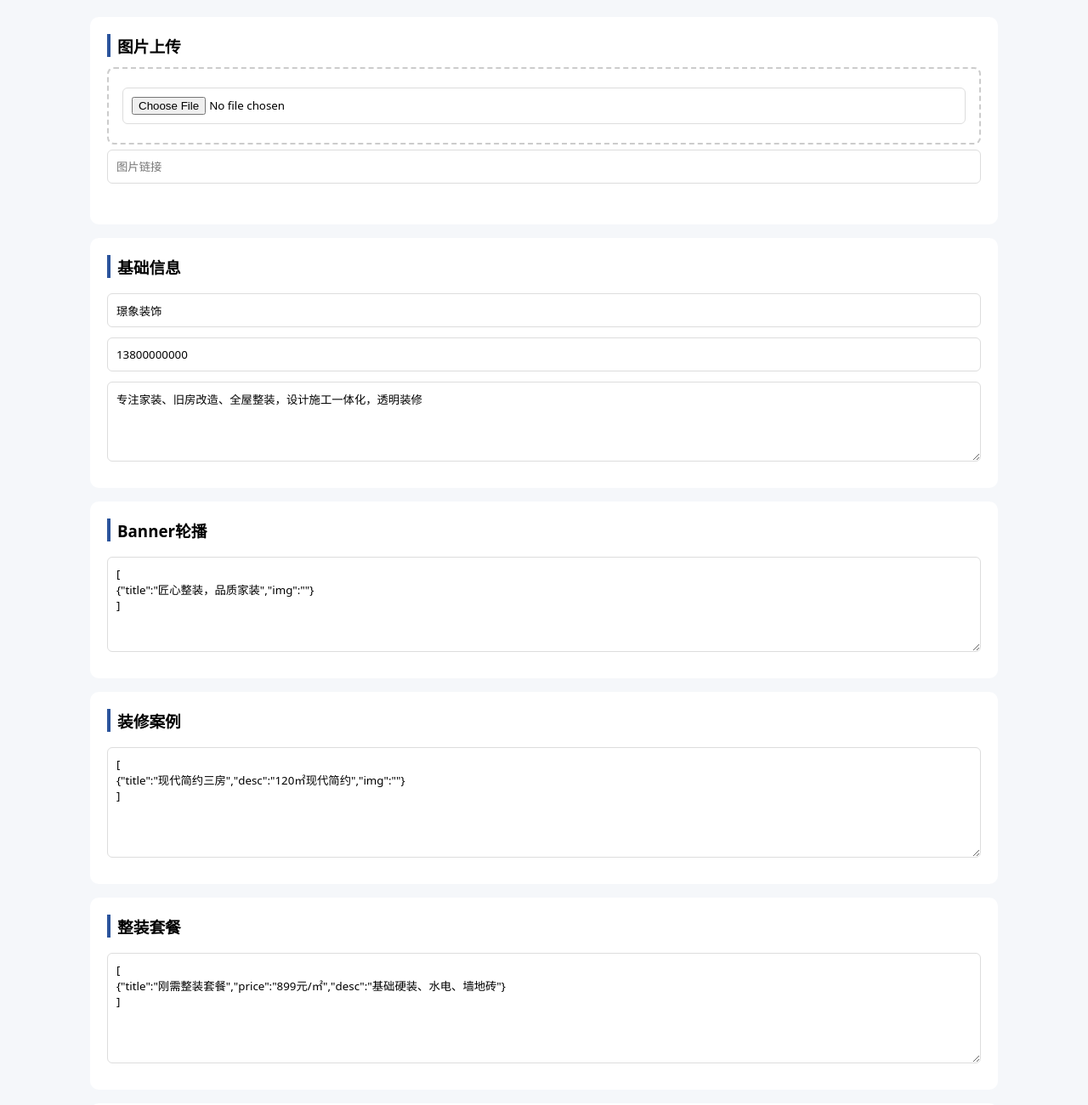
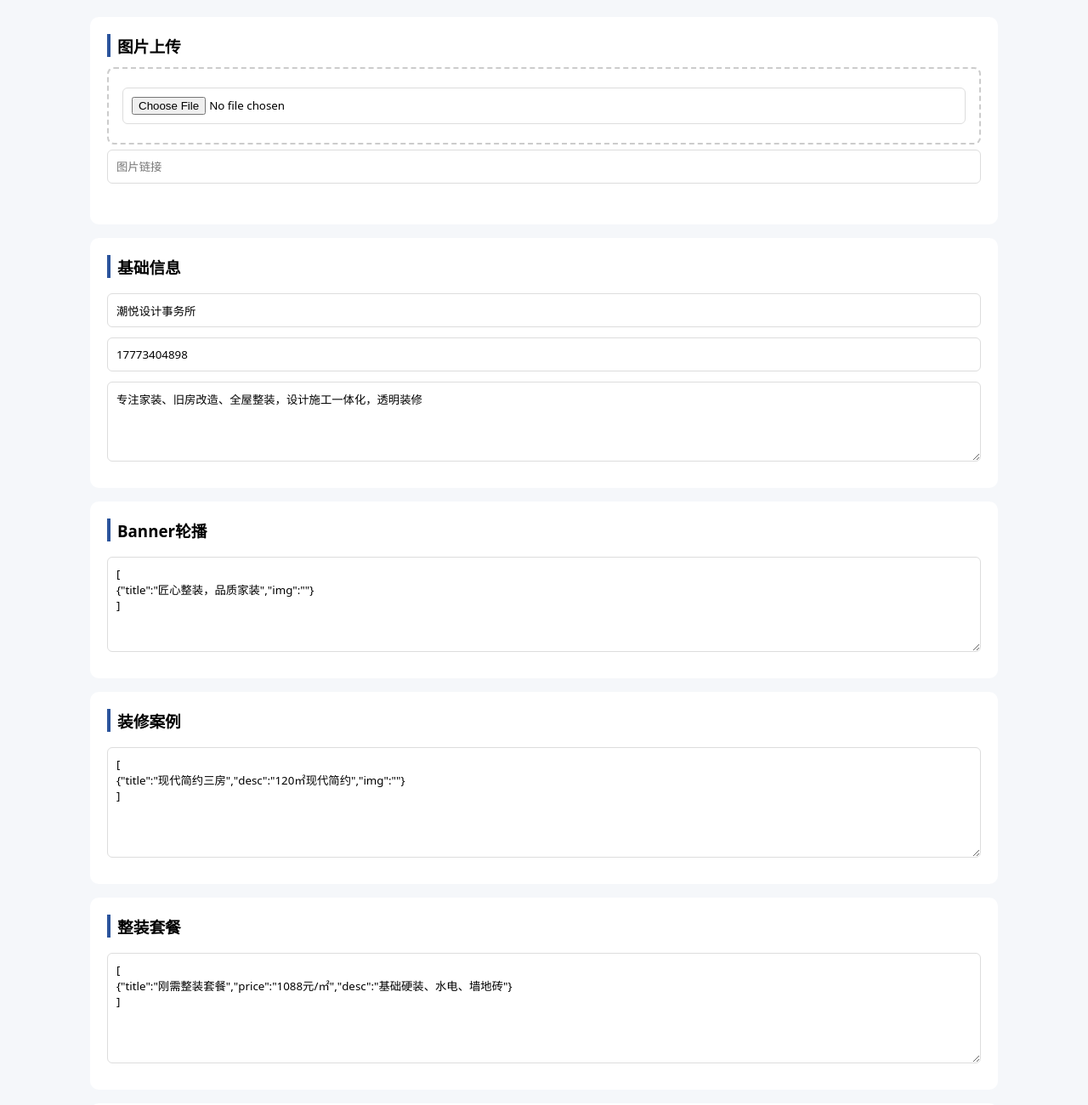
Before and after one commit to hzr123hzr/zhuangxiu-website, a plain HTML site: page admin.html in a window 1280 px wide. Shown: the top 1300 px of the page at 85% size. Drawn offline with Linux system fonts and the light colour scheme.

Commit message:
Update admin.html

```diff
--- a/admin.html
+++ b/admin.html
@@ -3,7 +3,7 @@
 <head>
 <meta charset="UTF-8">
 <meta name="viewport" content="width=device-width, initial-scale=1.0">
-<title>璟象装饰｜内容管理</title>
+<title>潮悦设计事务所｜内容管理</title>
 <style>
 *{box-sizing:border-box;font-family:system-ui}
 body{max-width:1100px;margin:20px auto;padding:0 16px;background:#f5f7fa}
@@ -28,8 +28,8 @@ button{padding:10px 16px;border:none;border-radius:6px;background:#2563eb;color:
 
 <div class="box">
   <h3>基础信息</h3>
-  <input id="siteName" placeholder="公司名称" value="璟象装饰">
-  <input id="sitePhone" placeholder="联系电话" value="13800000000">
+  <input id="siteName" placeholder="公司名称" value="潮悦设计事务所">
+  <input id="sitePhone" placeholder="联系电话" value="17773404898">
   <textarea id="siteDesc" rows="4" placeholder="公司简介">专注家装、旧房改造、全屋整装，设计施工一体化，透明装修</textarea>
 </div>
 
@@ -50,7 +50,7 @@ button{padding:10px 16px;border:none;border-radius:6px;background:#2563eb;color:
 <div class="box">
   <h3>整装套餐</h3>
   <textarea id="pkgTxt" rows="6">[
-{"title":"刚需整装套餐","price":"899元/㎡","desc":"基础硬装、水电、墙地砖"}
+{"title":"刚需整装套餐","price":"1088元/㎡","desc":"基础硬装、水电、墙地砖"}
 ]</textarea>
 </div>
 
```
